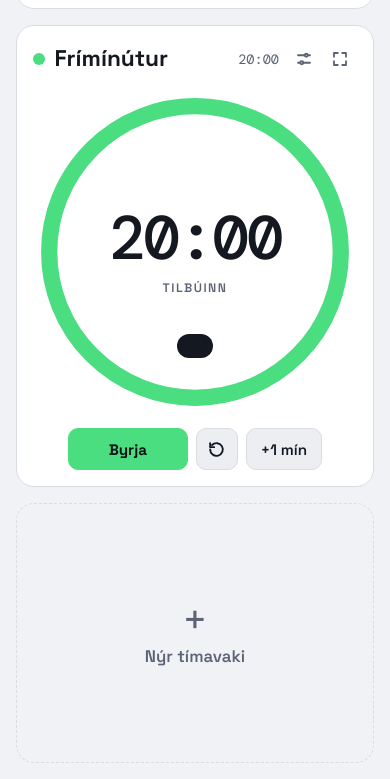
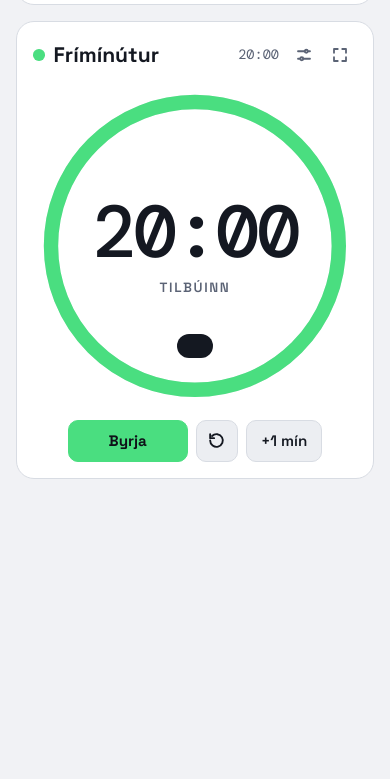
Before and after one commit to gummif-hub/timavaki, a plain HTML site: page index.html in a window 390 px wide. Shown: the part 586-1365 px from the top of the page. After the commit the page ends 1081 px from the top, so only its background shows below. Drawn offline with nearby package versions, Linux system fonts and the light colour scheme.

Commit message:
Add files via upload

```diff
--- a/index.html
+++ b/index.html
@@ -17,7 +17,8 @@
 :root[data-theme=light]{--bg:#f1f2f5; --panel:#ffffff; --panel2:#eceef2; --ink:#141821; --muted:#5b6375; --line:#d8dce3; --warn:#d62828; color-scheme:light}
 *{box-sizing:border-box}
 html,body{margin:0}
-body{min-height:100vh;background:var(--bg);color:var(--ink);font-family:var(--font-u)}
+body{height:100vh;height:100dvh;display:flex;flex-direction:column;background:var(--bg);color:var(--ink);font-family:var(--font-u)}
+header{flex:none}
 header{display:flex;flex-wrap:wrap;align-items:center;gap:8px 10px;padding:12px 16px;border-bottom:1px solid var(--line)}
 @media (min-width:700px){header{padding:14px 24px}}
 .brand{display:flex;align-items:center;gap:10px;margin-right:auto}
@@ -38,17 +39,18 @@ h1{font-weight:700;font-size:clamp(1.25rem,2vw,1.6rem);letter-spacing:-.01em;lin
 .btn.icon{width:42px;padding:0;justify-content:center}
 @media (max-width:680px){.btn .lbl{display:none}.btn.hdr{width:42px;padding:0;justify-content:center}}
 
-.grid{display:grid;gap:16px;padding:16px;grid-template-columns:repeat(auto-fill,minmax(min(100%,300px),1fr))}
-@media (min-width:700px){.grid{padding:24px;gap:20px}}
+/* Tímavakarnir fylla skjáinn: 1–3 í einni röð, fleiri í tveimur eða þremur röðum */
+.grid{flex:1;min-height:0;display:grid;gap:16px;padding:16px;grid-template-columns:repeat(var(--cols,3),minmax(0,1fr));grid-auto-rows:minmax(0,1fr)}
+@media (min-width:700px){.grid{padding:20px 24px 24px;gap:20px}}
 
 .timer{
-  --col:#60a5fa; container-type:inline-size; position:relative;
+  --col:#60a5fa; container-type:inline-size; position:relative; min-height:0; min-width:0;
   background:var(--panel); border:1px solid var(--line); border-radius:18px; padding:16px;
   display:flex;flex-direction:column;align-items:center;gap:14px;transition:border-color .2s;
 }
 .timer.running{border-color:var(--col);border-color:color-mix(in srgb,var(--col) 55%,var(--line))}
 .head{width:100%;display:flex;align-items:center;justify-content:space-between;gap:8px}
-.name{font-weight:700;font-size:clamp(1.1rem,7cqi,1.9rem);line-height:1.15;margin:0;overflow-wrap:anywhere;display:flex;align-items:center;gap:9px}
+.name{font-weight:700;font-size:clamp(1.2rem,6.5cqi,3rem);line-height:1.15;margin:0;overflow-wrap:anywhere;display:flex;align-items:center;gap:9px}
 .name::before{content:'';width:.55em;height:.55em;border-radius:50%;background:var(--col);flex:none}
 .tools{display:flex;align-items:center;gap:2px;flex:none}
 .tag{font-family:var(--font-n);font-size:.85rem;color:var(--muted);white-space:nowrap;margin-right:6px}
@@ -56,20 +58,23 @@ h1{font-weight:700;font-size:clamp(1.25rem,2vw,1.6rem);letter-spacing:-.01em;lin
 .mini svg{width:18px;height:18px}
 .mini:hover{background:var(--panel2);color:var(--ink)}
 .mini:focus-visible{outline:2px solid var(--ink)}
+.ringbox{flex:1;min-height:0;width:100%;container-type:size;display:grid;place-items:center}
 .ring{
-  position:relative;width:min(100%,360px);aspect-ratio:1;border:0;padding:0;margin:0;background:none;
+  container-type:inline-size;position:relative;width:min(100cqw,100cqh);aspect-ratio:1;border:0;padding:0;margin:0;background:none;
   border-radius:50%;display:grid;place-items:center;cursor:pointer;color:inherit;font:inherit;
 }
 .ring svg{position:absolute;inset:0;width:100%;height:100%;transform:rotate(-90deg)}
-.ring circle{fill:none;stroke-width:5}
+.ring circle{fill:none;stroke-width:4.5}
 .track{stroke:var(--panel2)}
 .prog{stroke:var(--col);stroke-linecap:round;transition:stroke-dashoffset .25s linear}
 .face{position:relative;display:flex;flex-direction:column;align-items:center}
-.time{font-family:var(--font-n);font-weight:500;font-size:clamp(2.4rem,19cqi,7rem);line-height:1;font-variant-numeric:tabular-nums;letter-spacing:-.04em}
-.timer.long .time{font-size:clamp(1.9rem,13cqi,5rem)}
-.sub{font-weight:600;color:var(--muted);font-size:clamp(.75rem,3.8cqi,1.05rem);text-transform:uppercase;letter-spacing:.12em;margin-top:10px}
+.time{font-family:var(--font-n);font-weight:500;font-size:23cqi;line-height:1;font-variant-numeric:tabular-nums;letter-spacing:-.04em}
+.timer.long .time{font-size:16cqi}
+.sub{font-weight:600;color:var(--muted);font-size:max(.75rem,4.2cqi);text-transform:uppercase;letter-spacing:.12em;margin-top:3cqi}
 .ctrl{display:flex;flex-wrap:wrap;justify-content:center;gap:8px}
-.go{background:var(--col);border-color:var(--col);color:#0f1218;min-width:120px;justify-content:center;font-weight:700}
+.ctrl .btn{min-height:clamp(42px,5vh,56px);font-size:clamp(.95rem,1.3vw,1.15rem)}
+.ctrl .btn.icon{width:clamp(42px,5vh,56px)}
+.go{background:var(--col);border-color:var(--col);color:#0f1218;min-width:clamp(120px,10vw,170px);justify-content:center;font-weight:700}
 .go:hover{border-color:var(--ink)}
 .timer.warn .time{color:var(--warn)}
 .timer.warn.running .prog{animation:pulse 1s ease-in-out infinite}
@@ -91,12 +96,15 @@ h1{font-weight:700;font-size:clamp(1.25rem,2vw,1.6rem);letter-spacing:-.01em;lin
 .addcard:hover{border-color:var(--muted);color:var(--ink)}
 
 /* Stækkun: einn tímavaki fyllir skjáinn */
-body.solo .timer:not(.focus),body.solo .addcard{display:none}
-body.solo .grid{grid-template-columns:1fr;max-width:1200px;margin:0 auto}
+body.solo .timer:not(.focus){display:none}
 body.solo .timer.focus{border:0;background:transparent}
-body.solo .timer.focus .ring{width:min(100%,max(260px,calc(100vh - 280px)))}
-body.solo .time{font-size:clamp(3rem,min(19cqi,18vh),15rem)}
-body.solo .timer.long .time{font-size:clamp(2.5rem,min(13cqi,12vh),11rem)}
+
+/* Sími og mjór skjár: einn í röð og skrunað niður */
+@media (max-width:700px){
+  body{height:auto;min-height:100vh}
+  .grid{grid-template-columns:1fr!important;grid-auto-rows:auto}
+  .ringbox{flex:none;height:min(82vw,440px)}
+}
 
 /* Stillingagluggi */
 dialog{border:1px solid var(--line);border-radius:18px;padding:22px;width:min(520px,calc(100vw - 32px));background:var(--panel);color:var(--ink);font-family:var(--font-u);box-shadow:0 30px 80px rgba(0,0,0,.4)}
@@ -149,6 +157,7 @@ legend{font-weight:600;padding:0;margin-bottom:6px}
     <div><h1>Tímavaki</h1><small id="place"></small></div>
   </div>
   <div id="clock" aria-label="Klukkan"></div>
+  <button class="btn hdr" id="newTimer" title="Nýr tímavaki"><svg viewBox="0 0 24 24" fill="none" stroke="currentColor" stroke-width="2.4" stroke-linecap="round"><path d="M12 5v14M5 12h14"/></svg><span class="lbl">Nýr</span></button>
   <button class="btn primary hdr" id="startAll" title="Byrja alla (bilslá)"><svg viewBox="0 0 24 24"><path d="M7 5v14l11-7z" fill="currentColor"/></svg><span class="lbl">Byrja alla</span></button>
   <button class="btn hdr" id="pauseAll" title="Hlé á öllum"><svg viewBox="0 0 24 24" fill="currentColor"><rect x="6" y="5" width="4" height="14" rx="1"/><rect x="14" y="5" width="4" height="14" rx="1"/></svg><span class="lbl">Hlé</span></button>
   <button class="btn hdr" id="resetAll" title="Endurstilla alla"><svg viewBox="0 0 24 24" fill="none" stroke="currentColor" stroke-width="2.4" stroke-linecap="round" stroke-linejoin="round"><path d="M4 12a8 8 0 1 0 2.4-5.7"/><path d="M4 4v5h5"/></svg><span class="lbl">Endurstilla</span></button>
@@ -381,11 +390,11 @@ function renderAll(){
       <div class="head"><h2 class="name"></h2><span class="tools"><span class="tag"></span>
         <button class="mini" data-a="edit" title="Stillingar" aria-label="Stillingar">${ICON.edit}</button>
         <button class="mini" data-a="focus" title="${t.id === focusId ? 'Sýna alla' : 'Stækka'}" aria-label="${t.id === focusId ? 'Sýna alla' : 'Stækka'}">${t.id === focusId ? ICON.unfocus : ICON.focus}</button></span></div>
-      <button class="ring" data-a="toggle" aria-label="Byrja eða gera hlé">
+      <div class="ringbox"><button class="ring" data-a="toggle" aria-label="Byrja eða gera hlé">
         <svg viewBox="0 0 100 100" aria-hidden="true"><circle class="track" cx="50" cy="50" r="45"/>
           <circle class="prog" cx="50" cy="50" r="45" stroke-dasharray="${C}" stroke-dashoffset="0"/></svg>
         <span class="face"><span class="time"></span><span class="sub"></span></span>
-      </button>
+      </button></div>
       <div class="ctrl">
         <button class="btn go" data-a="toggle"></button>
         <button class="btn icon" data-a="reset" title="Endurstilla" aria-label="Endurstilla">${ICON.reset}</button>
@@ -395,10 +404,14 @@ function renderAll(){
     el.querySelector('.tag').textContent = t.mode === 'up' ? 'Skeiðklukka' : fmt(t.dur, true);
     g.append(el);
   }
-  const add = document.createElement('button');
-  add.className = 'addcard'; add.dataset.a = 'new';
-  add.innerHTML = '<span>+</span>Nýr tímavaki';
-  g.append(add);
+  if(!timers.length){
+    const add = document.createElement('button');
+    add.className = 'addcard'; add.dataset.a = 'new';
+    add.innerHTML = '<span>+</span>Nýr tímavaki';
+    g.append(add);
+  }
+  const n = focusId != null ? 1 : Math.max(1, timers.length);
+  g.style.setProperty('--cols', n <= 3 ? n : n === 4 ? 2 : 3);
   document.body.classList.toggle('solo', focusId != null);
   update();
 }
@@ -471,6 +484,7 @@ $('#startAll').onclick = () => { timers.forEach(t => { if(t.state === 'idle' ||
 $('#pauseAll').onclick = () => { timers.forEach(pause); commit(); };
 $('#resetAll').onclick = () => { timers.forEach(reset); commit(); };
 $('#full').onclick = toggleFull;
+$('#newTimer').onclick = () => openEdit(null);
 $('#share').onclick = share;
 document.addEventListener('pointerdown', () => { audio(); stopAllAlarms(); }, true);
 
```
